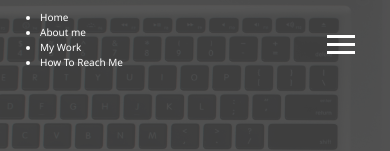
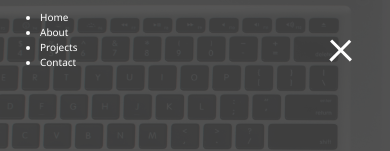
Before and after one commit to jn6437/sass-react-portfolio, a React (Create React App) app: page / in a window 390 px wide. Shown: the top 151 px of the page. Built offline with nearby package versions, Linux system fonts and the light colour scheme.

Commit message:
Responsive Menu Button

```diff
--- a/src/App.js
+++ b/src/App.js
@@ -12,14 +12,20 @@ class App extends Component {
 
   toggleMenu = () => {
     this.setState({ showMenu: !this.state.showMenu });
-  }
+  };
 
   render() {
     return (
       <div>
         <header>
-          <MenuButton onMenuClick={this.toggleMenu} />
-          <Menu menuStatus={this.state.showMenu} />
+          <MenuButton
+            menuStatus={this.state.showMenu}
+            onMenuClick={this.toggleMenu}
+          />
+          <Menu
+            menuStatus={this.state.showMenu}
+            navList={["Home", "About", "Projects", "Contact"]}
+          />
         </header>
         <Home />
       </div>
--- a/src/component/menu.js
+++ b/src/component/menu.js
@@ -1,12 +1,27 @@
 import React from "react";
 
-const Menu = (props) => {
+const Menu = props => {
+  const NavItem = props.navList.map(nav => {
+    return (
+      <li key={nav} className={props.menuStatus ? "nav-item" : "nav-item show"}>
+        <a href="/.html" className="nav-link">
+          {nav}
+        </a>
+      </li>
+    );
+  });
+
   return (
-    <nav className={props.menuStatus ? "menu" : "menu close"}>
-      <div className="menu-branding">
+    <nav className={props.menuStatus ? "menu" : "menu show"}>
+      <div
+        className={props.menuStatus ? "menu-branding" : "menu-branding show"}
+      >
         <div className="portrait" />
       </div>
-      <ul className="menu-nav">
+
+      <ul className={props.menuStatus ? "menu-nav" : "menu-nav show"}>
+        {NavItem}
+        {/*
         <li className="nav-item">
           <a href="/" className="nav-link">
             Home
@@ -14,19 +29,20 @@ const Menu = (props) => {
         </li>
         <li className="nav-item">
           <a href="/about.html" className="nav-link">
-            About me
+            About
           </a>
         </li>
         <li className="nav-item">
-          <a href="/work.html" className="nav-link">
-            My Work
+          <a href="/projects.html" className="nav-link">
+            Projects
           </a>
         </li>
         <li className="nav-item">
           <a href="/contact.html" className="nav-link">
-            How To Reach Me
+            Contact
           </a>
         </li>
+         */}
       </ul>
     </nav>
   );
--- a/src/component/menu_button.js
+++ b/src/component/menu_button.js
@@ -1,8 +1,11 @@
 import React from "react";
 
-const MenuButton = (props) => {
+const MenuButton = props => {
   return (
-    <div className="menu-btn" onClick={props.onMenuClick}>
+    <div
+      className={props.menuStatus ? "menu-btn" : "menu-btn close"}
+      onClick={props.onMenuClick}
+    >
       <div className="btn-line" />
       <div className="btn-line" />
       <div className="btn-line" />
--- a/src/style/App.css
+++ b/src/style/App.css
@@ -11,6 +11,14 @@
     margin: 0 0 5px 0;
     background: #fff;
     transition: all 0.5s ease-out; }
+  .menu-btn.close {
+    transform: rotate(180deg); }
+    .menu-btn.close .btn-line:nth-child(1) {
+      transform: rotate(45deg) translate(5px, 5px); }
+    .menu-btn.close .btn-line:nth-child(2) {
+      opacity: 0; }
+    .menu-btn.close .btn-line:nth-child(3) {
+      transform: rotate(-45deg) translate(7px, -6px); }
 
 html {
   font-size: 10px; }
--- a/src/style/_menu.scss
+++ b/src/style/_menu.scss
@@ -1,16 +1,37 @@
 .menu-btn {
   position: absolute;
-    z-index:3;
-    right:35px;
-    top:35px;
+  z-index: 3;
+  right: 35px;
+  top: 35px;
   cursor: pointer;
   @include easeOut;
 
-    .btn-line{
+  .btn-line {
     width: 28px;
     height: 3px;
     margin: 0 0 5px 0;
     background: #fff;
     @include easeOut;
   }
+
+  // Rotate Into X with menu Lines
+  &.close {
+    transform: rotate(180deg);
+
+    .btn-line {
+      //Line 1 rotate
+      &:nth-child(1) {
+        transform: rotate(45deg) translate(5px, 5px);
       }
+      //Line 2 hide
+      &:nth-child(2) {
+        opacity: 0;
+      }
+      //Line 3 rotate
+      &:nth-child(3) {
+        transform: rotate(-45deg) translate(7px, -6px);
+        //background: red;
+      }
+    }
+  }
+}
```
Lines whose indentation alone changed are shown as unchanged.
